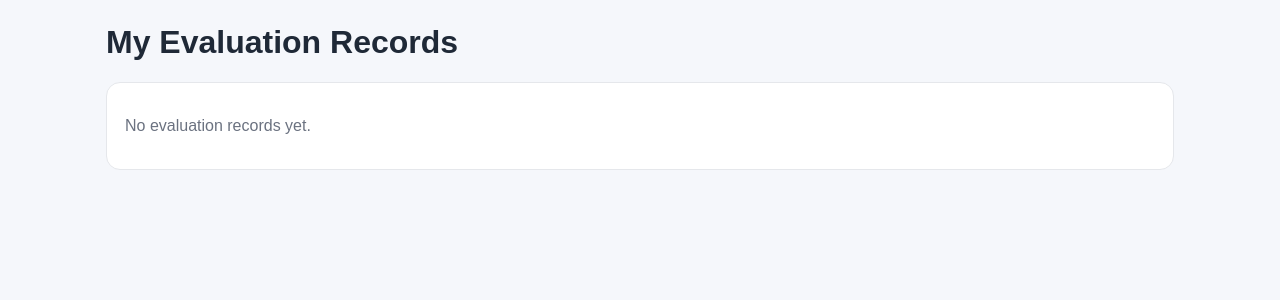
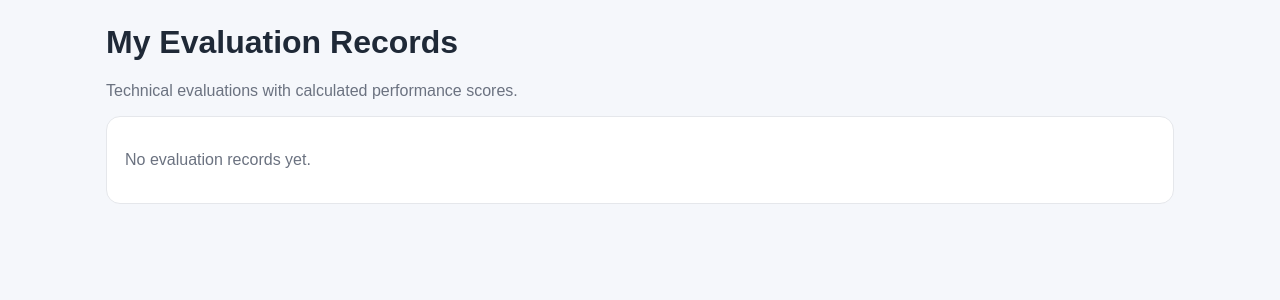
Before and after one commit to mekawyy6/Time-sheet_1, a FastAPI app: template app/templates/my_evaluations.html in a window 1280 px wide. Shown: the part 65-365 px from the top of the page. Run offline with FastAPI, Linux system fonts and the light colour scheme; the template is opened without the code that fills it, so the values that code supplies are empty.

Commit message:
Update my_evaluations.html

```diff
--- a/app/templates/my_evaluations.html
+++ b/app/templates/my_evaluations.html
@@ -1,10 +1,19 @@
 {% extends 'base.html' %}
+
 {% block content %}
+
 <h1>My Evaluation Records</h1>
 
+<p class="muted">
+  Technical evaluations with calculated performance scores.
+</p>
+
 <div class="card">
+
   {% if records %}
+
   <table>
+
     <thead>
       <tr>
         <th>Date</th>
@@ -17,23 +26,47 @@
         <th>Comment</th>
       </tr>
     </thead>
+
     <tbody>
+
       {% for entry in records %}
       <tr>
-        <td>{{ entry.eval_date.strftime('%d-%b-%Y') if entry.eval_date else '-' }}</td>
-        <td>{{ entry.eval_date.strftime('%A') if entry.eval_date else '-' }}</td>
+
+        <td>
+          {{ entry.eval_date.strftime('%d-%b-%Y') if entry.eval_date else '-' }}
+        </td>
+
+        <td>
+          {{ entry.eval_date.strftime('%A') if entry.eval_date else '-' }}
+        </td>
+
         <td>{{ entry.site_id or '-' }}</td>
+
         <td>{{ entry.site_type or '-' }}</td>
+
         <td>{{ entry.activity or '-' }}</td>
+
         <td>{{ entry.tower_type or '-' }}</td>
-        <td>{{ '%.4f'|format(entry.final_score) if entry.final_score is not none else '-' }}</td>
+
+        <td>
+          {{ '%.4f'|format(entry.final_score) if entry.final_score is not none else '-' }}
+        </td>
+
         <td>{{ entry.comment or '-' }}</td>
+
       </tr>
       {% endfor %}
+
     </tbody>
+
   </table>
+
   {% else %}
+
   <p class="muted">No evaluation records yet.</p>
+
   {% endif %}
+
 </div>
+
 {% endblock %}
```
